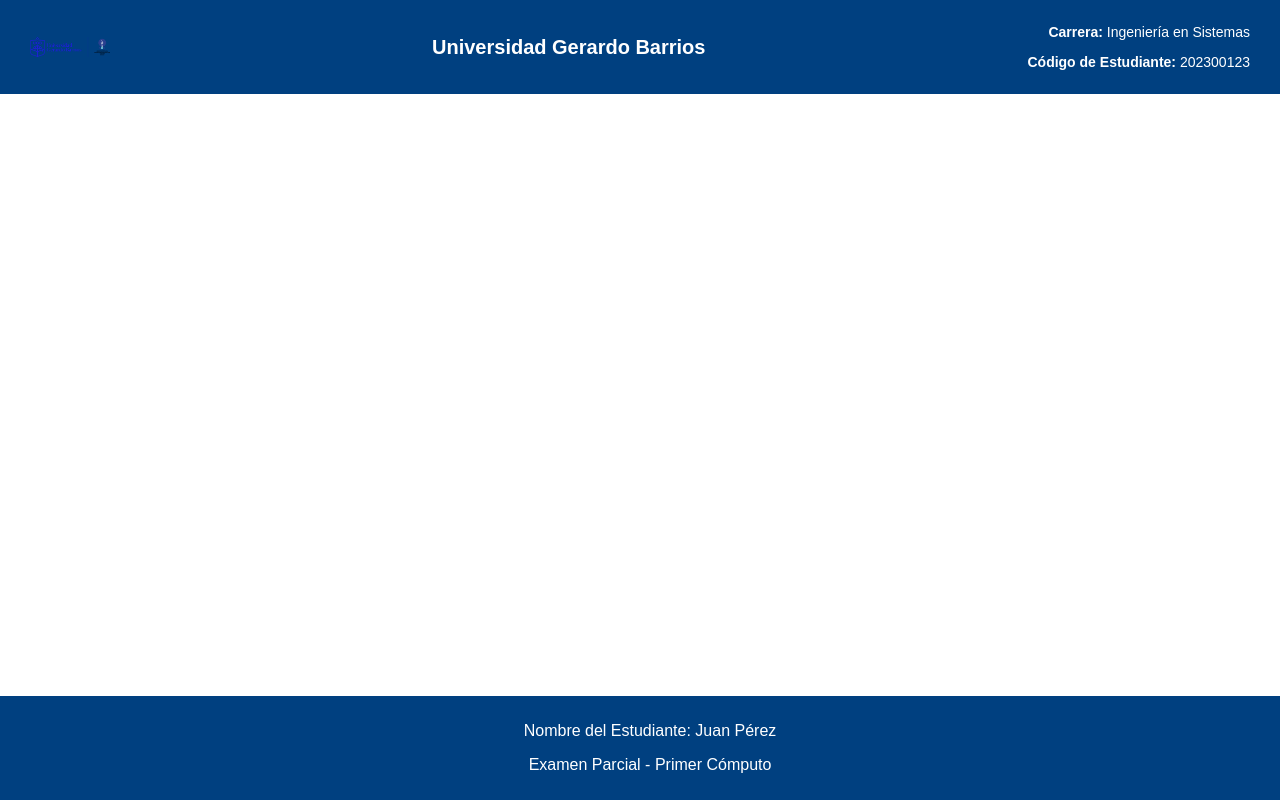
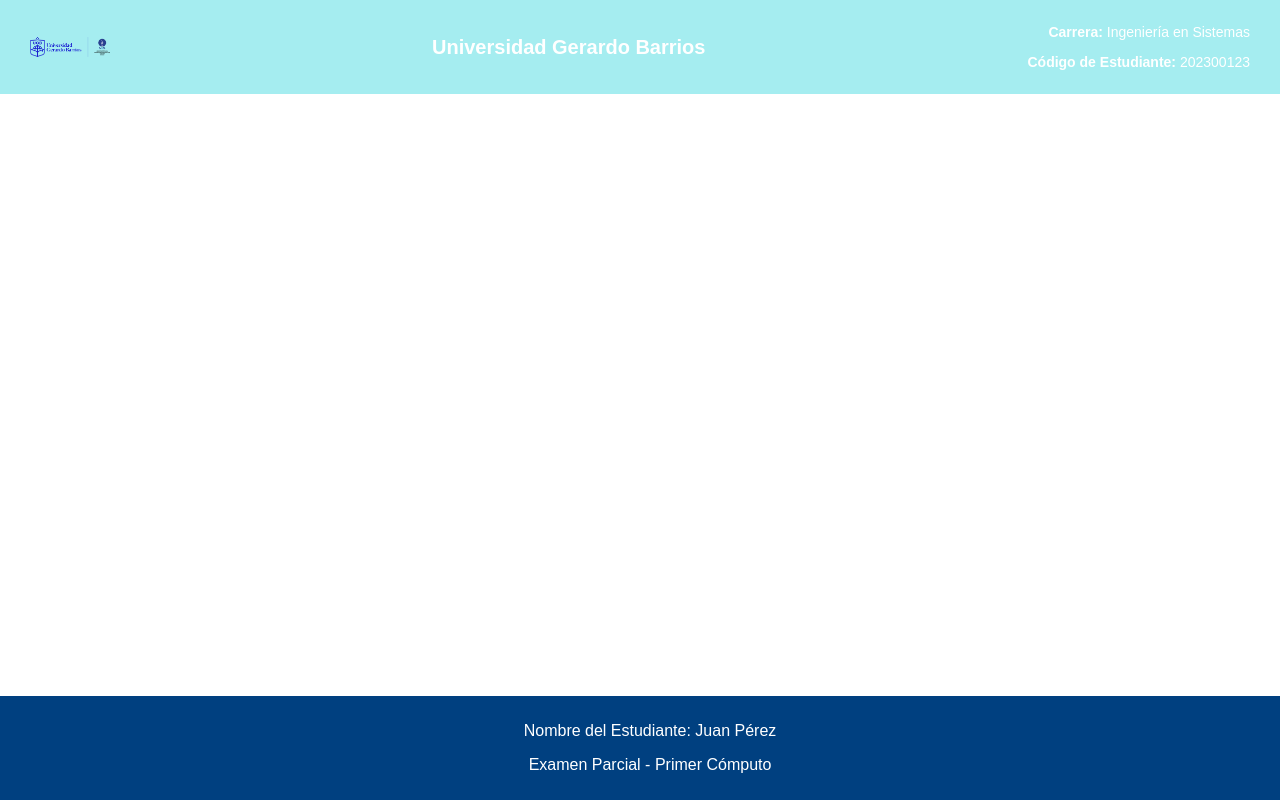
Before and after one commit to will1295/pruebapag, a plain HTML site: page index.html in a window 1280 px wide. Drawn offline with Linux system fonts and the light colour scheme.

Commit message:
actualizacion de pagina

```diff
--- a/index.html
+++ b/index.html
@@ -13,7 +13,7 @@
             background: white;
         }
         header {
-            background: #004080;
+            background: #a5edf0;
             color: white;
             padding: 10px;
             display: flex;
@@ -67,7 +67,6 @@
     </footer>
 
     <script>
-        // Permite personalizar los datos del estudiante
         document.getElementById("carrera").innerText = "Ingeniería en Sistemas";
         document.getElementById("codigo").innerText = "202300123";
         document.getElementById("nombre").innerText = "Juan Pérez";
```
